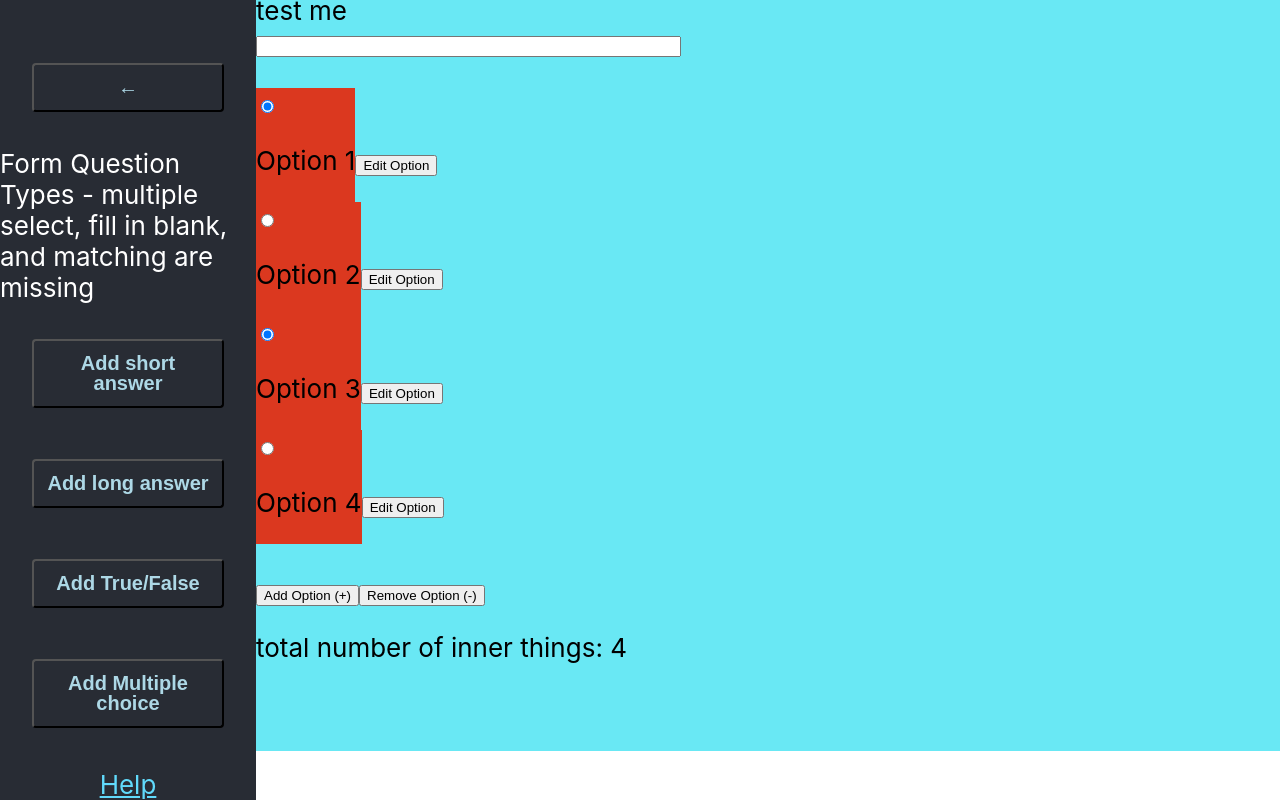
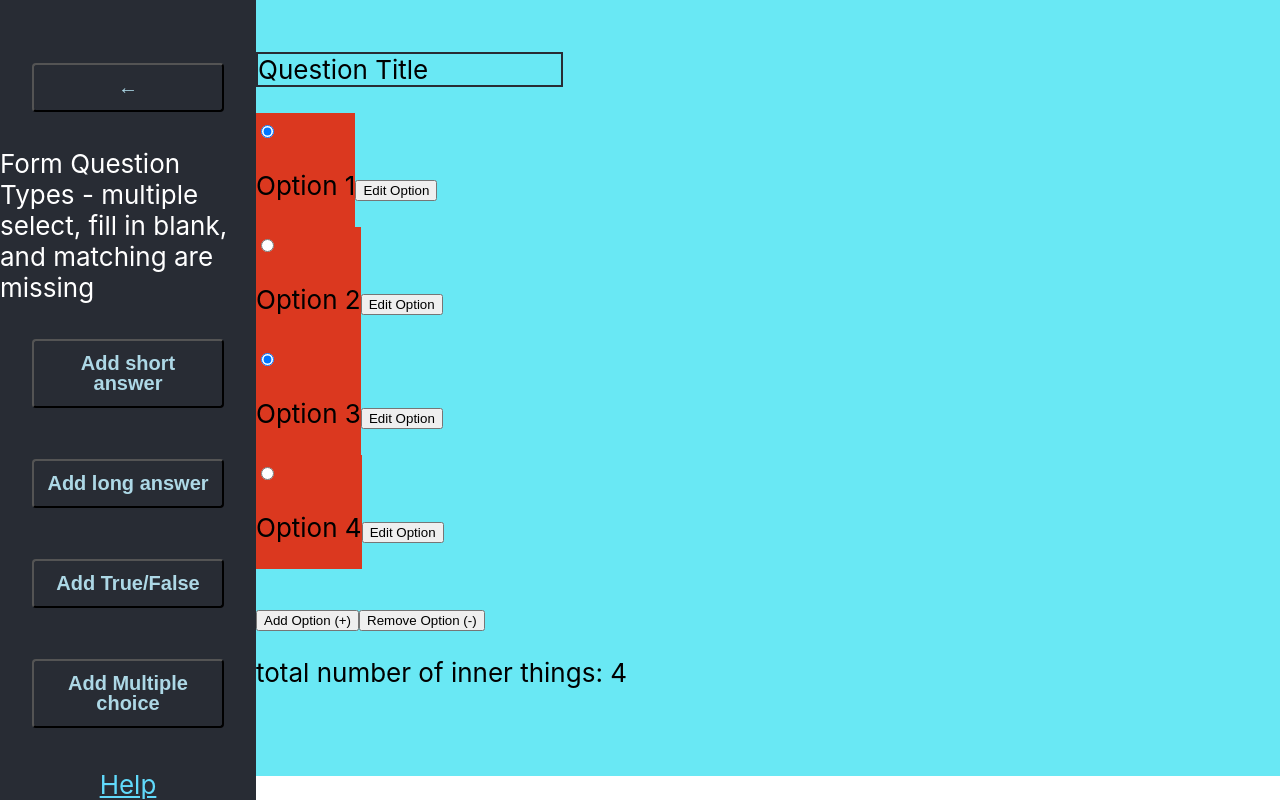
Before and after one commit to conrad1451/formbuilder-frontend, a React (Create React App) app: page /new-form in a window 1280 px wide. Both pictures are taken after typing "Sample" into the empty fields and a click on the button "Add Multiple choice". Shown: the part 349-1149 px from the top of the page. Built offline with nearby package versions, Linux system fonts and the light colour scheme.

Commit message:
feat: add editable title for multiple choice questions and fix: bug

```diff
--- a/src/App.css
+++ b/src/App.css
@@ -227,6 +227,13 @@
   /* justify-content: center; */
 }
 
+.componentWidth{
+  /* background-color: rgb(71, 206, 41); */
+  min-width: 20%;
+  width: 30%;
+  /* width: auto;  */
+}
+
 .multiChoiceOptinnerLayout .left{
   float: left;
 }
--- a/src/pages/FormPage.tsx
+++ b/src/pages/FormPage.tsx
@@ -432,7 +432,10 @@ const DynamicMultiChoice: React.FC<DynamicComponentProps> = ({ text }) => {
     <div>
       <div>
         <br />
+        <div className="componentWidth">
+        <EditableTextModule myText={text} isEditing={true}/>
         <div>{optionList}</div>
+        </div>
         <br />
       </div>
     <div>
@@ -633,10 +636,9 @@ const App3: React.FC = () => {
           // @ts-ignore comment
           // CHQ: the following doesn't work.
           setThePlatform((thePlatform) =>
-            thePlatform.concat(
-              thePlatform.concat(React.createElement(DynamicMultiChoice))
-              // thePlatform.concat(React.createElement(DynamicMultiChoice, { text: "test me"}))
-            )
+
+              thePlatform.concat(React.createElement(DynamicMultiChoice, { text: 'Question Title'}))
+
           )
         }
       >
```
